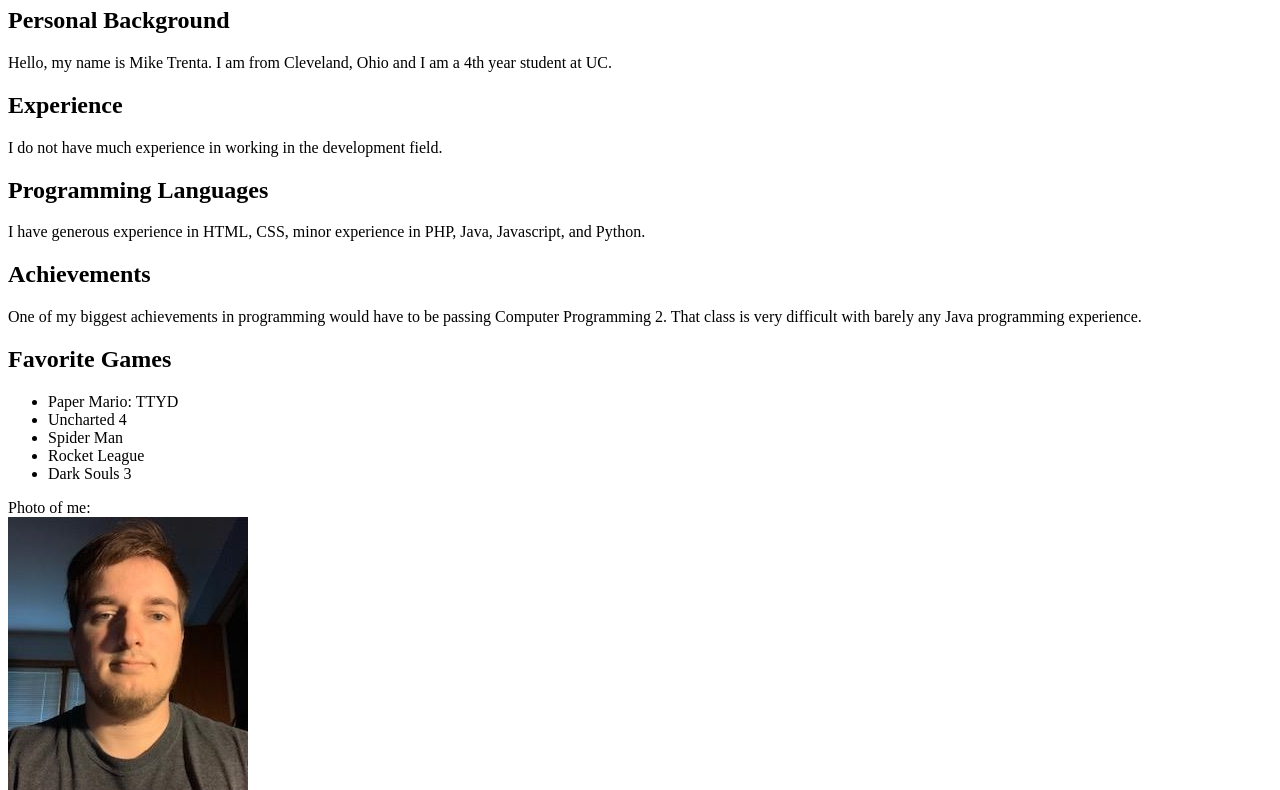
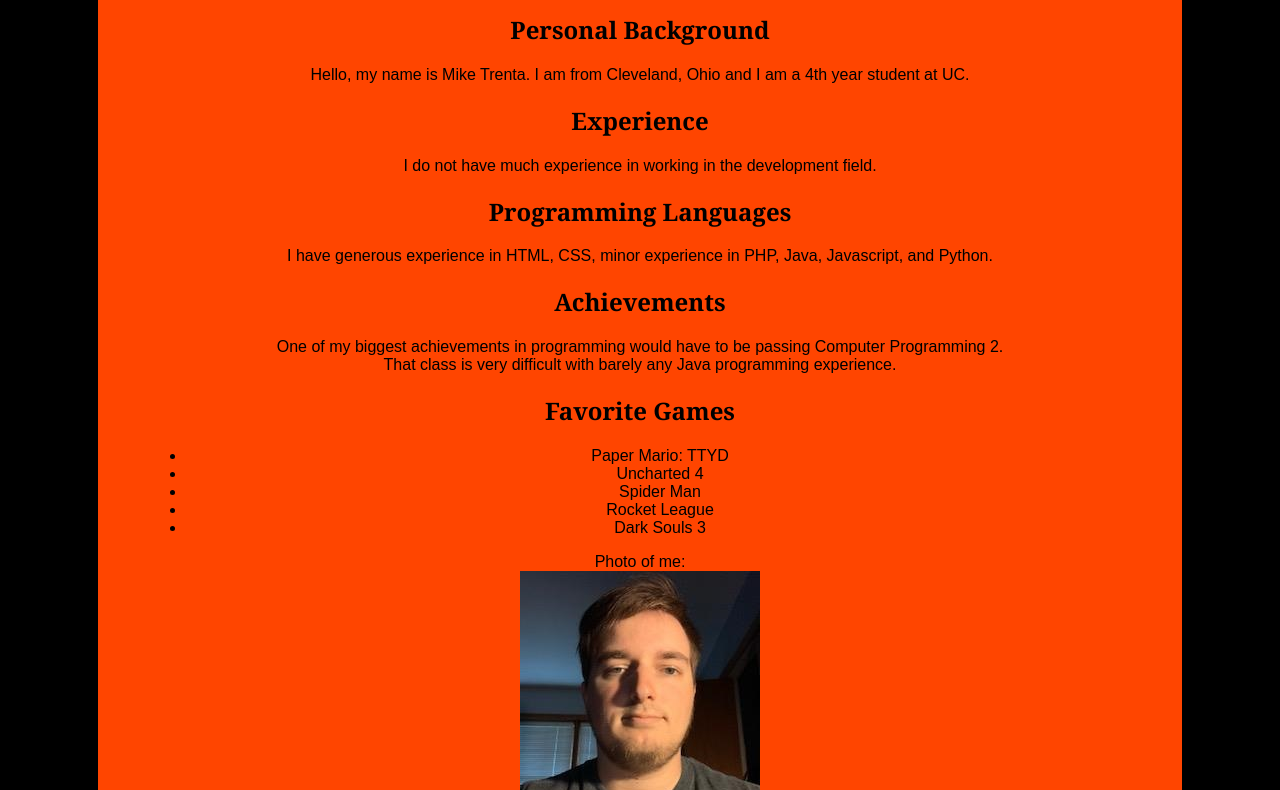
Before and after one commit to trentaml/IT3049-19US-Portfolio, a plain HTML site: page index.html in a window 1280 px wide. Shown: the part 73-863 px from the top of the page. Drawn offline with Linux system fonts and the light colour scheme.

Commit message:
Added styles into the style sheet and linked the css file to the index file

```diff
--- a/index.html
+++ b/index.html
@@ -4,11 +4,12 @@
     <meta charset="UTF-8">
     <meta name="viewport" content="width=device-width, initial-scale=1.0">
     <meta http-equiv="X-UA-Compatible" content="ie=edge">
+    <link rel="stylesheet" href="portfolio.css">
     <title>IT3049C - Online Portfolio</title>
 </head>
 <body>
-
-    <h1>Mike Trenta</h1>
+    <main>
+    <h1><u>Mike Trenta</u></h1>
     <h2>Personal Background</h2>
         <p>
             Hello, my name is Mike Trenta. I am from Cleveland, Ohio and I am a 4th
@@ -26,7 +27,7 @@
     <h2>Achievements</h2>
     <p>
         One of my biggest achievements in programming would have to be passing
-        Computer Programming 2. That class is very difficult with barely any Java
+        Computer Programming 2.<br> That class is very difficult with barely any Java
         programming experience.
     </p>
     <h2>Favorite Games</h2>
@@ -43,5 +44,6 @@
         Photo of me:<br>
         <img src = "self.jpg">
     </p>
+    </main>
 </body>
 </html>
--- a/portfolio.css
+++ b/portfolio.css
@@ -0,0 +1,29 @@
+* {
+	box-sizing: border-box;
+}
+main{
+	padding: 0 3em 3em;
+	display: block;
+	margin-left: 90px;
+    margin-right: 90px;
+    background-color: orangered;
+}
+body{
+    background-color: black;
+}
+p{
+    text-align: center;
+    font-family: Arial, Helvetica, sans-serif;
+}
+h1{
+    text-align: center;
+    font-family: Cambria, Cochin, Georgia, Times, 'Times New Roman', serif;
+}
+h2{
+    text-align: center;
+    font-family: Cambria, Cochin, Georgia, Times, 'Times New Roman', serif;
+}
+ul{
+    text-align: center;
+    font-family: Arial, Helvetica, sans-serif;
+}
```
